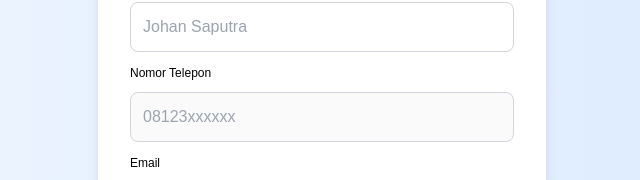
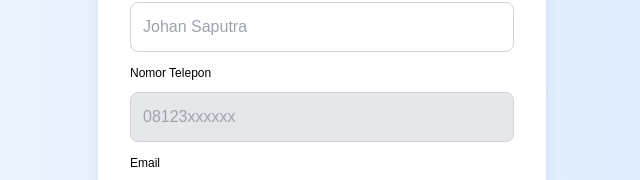
Before and after one commit to Lugas30/membership-web, a Next.js app: page /validateFormData in a window 1280 px wide. Shown: the part 166-346 px from the top of the page, without its empty margins (318-958 px from the left). Built offline with nearby package versions, Linux system fonts and the light colour scheme; no server answers; sample sign-in values are in the browser's storage.

Commit message:
Disable no telp validasi

```diff
--- a/app/(Auth)/validateFormData/page.tsx
+++ b/app/(Auth)/validateFormData/page.tsx
@@ -243,10 +243,10 @@
                   type="tel"
                   name="phone"
                   placeholder="08123xxxxxx"
-                  className="mt-2 p-3 border border-gray-300 rounded-lg w-full focus:outline-none focus:ring-2 focus:ring-blue-500"
+                  className="mt-2 p-3 border border-gray-300 rounded-lg w-full focus:outline-none focus:ring-2 focus:ring-blue-500 bg-gray-200"
                   value={data.phone}
                   onChange={handleChange}
-                  disabled={true}
+                  disabled
                 />
               </div>
               <div className="mb-2">
```
